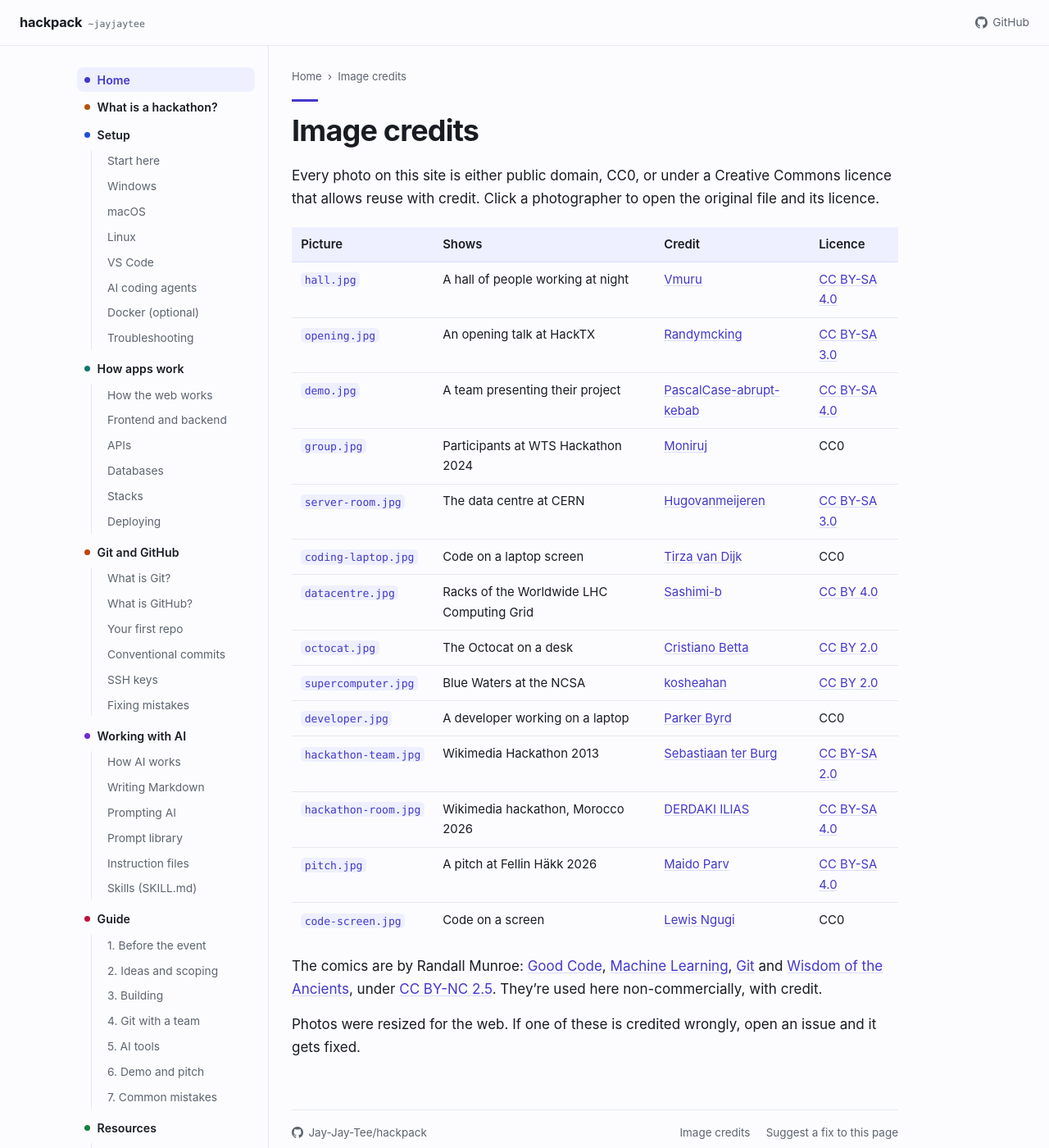
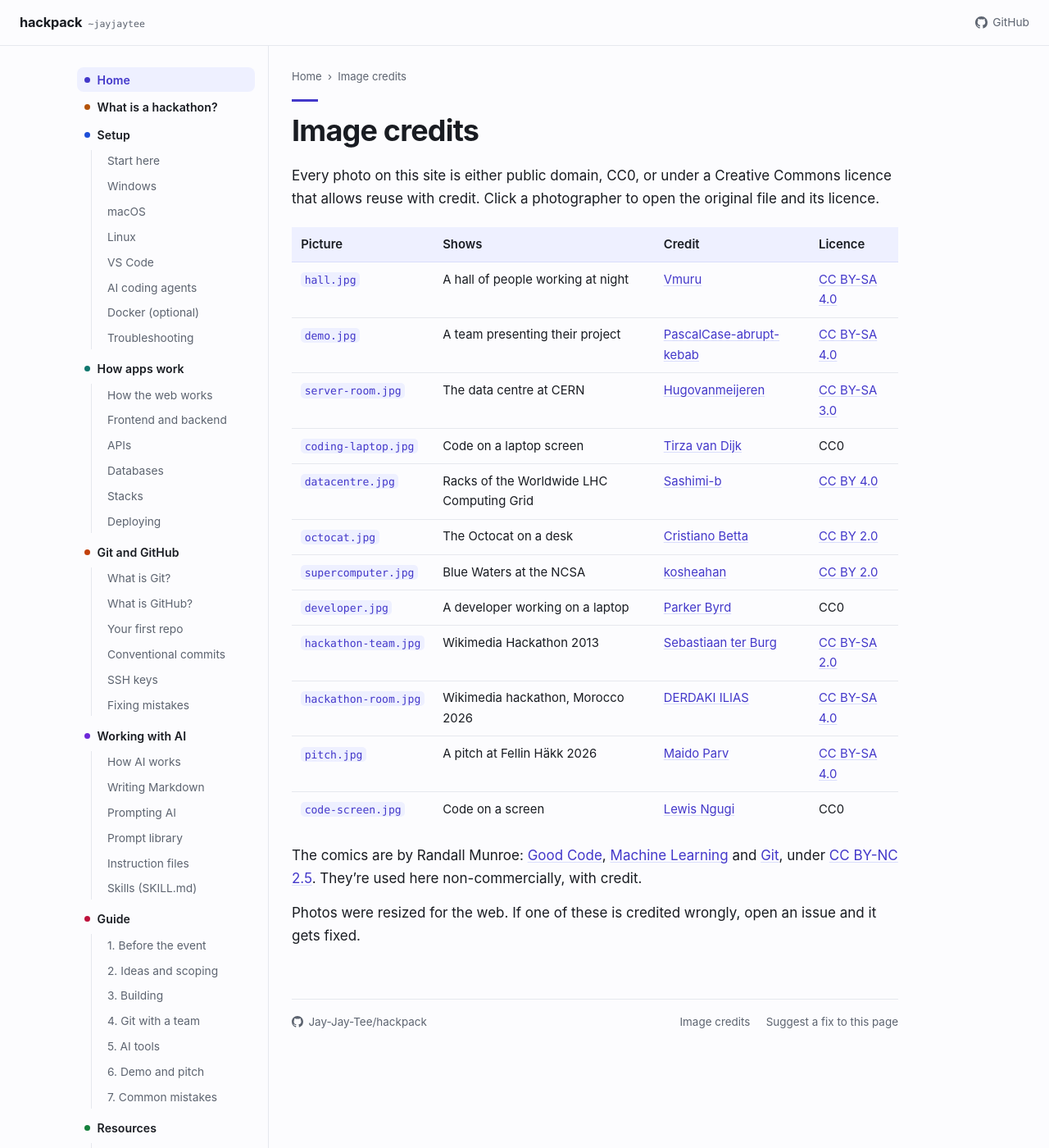
Before and after one commit to Jay-Jay-Tee/hackpack, a Jekyll site: the page built from credits.md, in a window 1280 px wide and 1400 px high. Shown: the whole window at 82% size. Built offline with Jekyll 4.4.1, drawn with Linux system fonts in a browser that asks for light colours.

Commit message:
docs: cut three pictures that weren't earning their place
The opening-talk photo repeated what the hall photo already showed, the posed group shot at the end added nothing, and the second comic in Common problems was one joke too many. Nine pictures on that page became five.

```diff
--- a/credits.md
+++ b/credits.md
@@ -11,9 +11,7 @@
 | Picture | Shows | Credit | Licence |
 | --- | --- | --- | --- |
 | `hall.jpg` | A hall of people working at night | [Vmuru](https://commons.wikimedia.org/wiki/File:Junction_2015.jpg) | [CC BY-SA 4.0](https://creativecommons.org/licenses/by-sa/4.0/) |
-| `opening.jpg` | An opening talk at HackTX | [Randymcking](https://commons.wikimedia.org/wiki/File:HackTX_2012_More_Participants.jpg) | [CC BY-SA 3.0](https://creativecommons.org/licenses/by-sa/3.0/) |
 | `demo.jpg` | A team presenting their project | [PascalCase-abrupt-kebab](https://commons.wikimedia.org/wiki/File:HackUTD_VIII_Participants_Presenting_a_Project.jpg) | [CC BY-SA 4.0](https://creativecommons.org/licenses/by-sa/4.0/) |
-| `group.jpg` | Participants at WTS Hackathon 2024 | [Moniruj](https://commons.wikimedia.org/wiki/File:WTS_HACKATHON_2024.jpg) | CC0 |
 | `server-room.jpg` | The data centre at CERN | [Hugovanmeijeren](https://commons.wikimedia.org/wiki/File:Cern_datacenter.jpg) | [CC BY-SA 3.0](https://creativecommons.org/licenses/by-sa/3.0/) |
 | `coding-laptop.jpg` | Code on a laptop screen | [Tirza van Dijk](https://commons.wikimedia.org/wiki/File:Laptop_coding_programs_(Unsplash).jpg) | CC0 |
 | `datacentre.jpg` | Racks of the Worldwide LHC Computing Grid | [Sashimi-b](https://commons.wikimedia.org/wiki/File:Worldwide_LHC_Computing_Grid.jpg) | [CC BY 4.0](https://creativecommons.org/licenses/by/4.0/) |
@@ -25,6 +23,6 @@
 | `pitch.jpg` | A pitch at Fellin Häkk 2026 | [Maido Parv](https://commons.wikimedia.org/wiki/File:Tom_Kristian_Abel_pitching_at_Fellin_H%C3%A4kk_hackathon_2026.jpg) | [CC BY-SA 4.0](https://creativecommons.org/licenses/by-sa/4.0/) |
 | `code-screen.jpg` | Code on a screen | [Lewis Ngugi](https://commons.wikimedia.org/wiki/File:100DaysOfCode_(Unsplash).jpg) | CC0 |
 
-The comics are by Randall Munroe: [Good Code](https://xkcd.com/844/), [Machine Learning](https://xkcd.com/1838/), [Git](https://xkcd.com/1597/) and [Wisdom of the Ancients](https://xkcd.com/979/), under [CC BY-NC 2.5](https://creativecommons.org/licenses/by-nc/2.5/). They're used here non-commercially, with credit.
+The comics are by Randall Munroe: [Good Code](https://xkcd.com/844/), [Machine Learning](https://xkcd.com/1838/) and [Git](https://xkcd.com/1597/), under [CC BY-NC 2.5](https://creativecommons.org/licenses/by-nc/2.5/). They're used here non-commercially, with credit.
 
 Photos were resized for the web. If one of these is credited wrongly, open an issue and it gets fixed.
```
Also changed, not shown: what-is-a-hackathon.md (+0 -8 lines), assets/img/group.jpg (deleted), assets/img/opening.jpg (deleted), assets/img/xkcd-wisdom-of-the-ancients.png (deleted).
